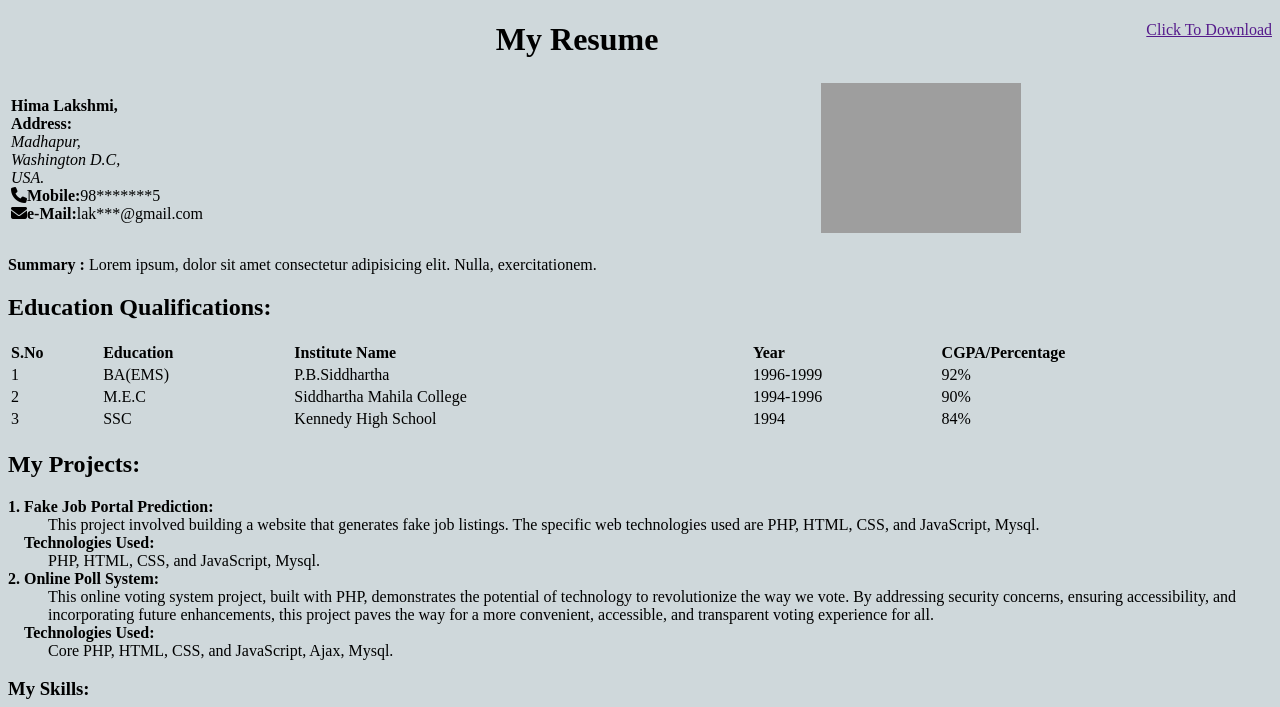
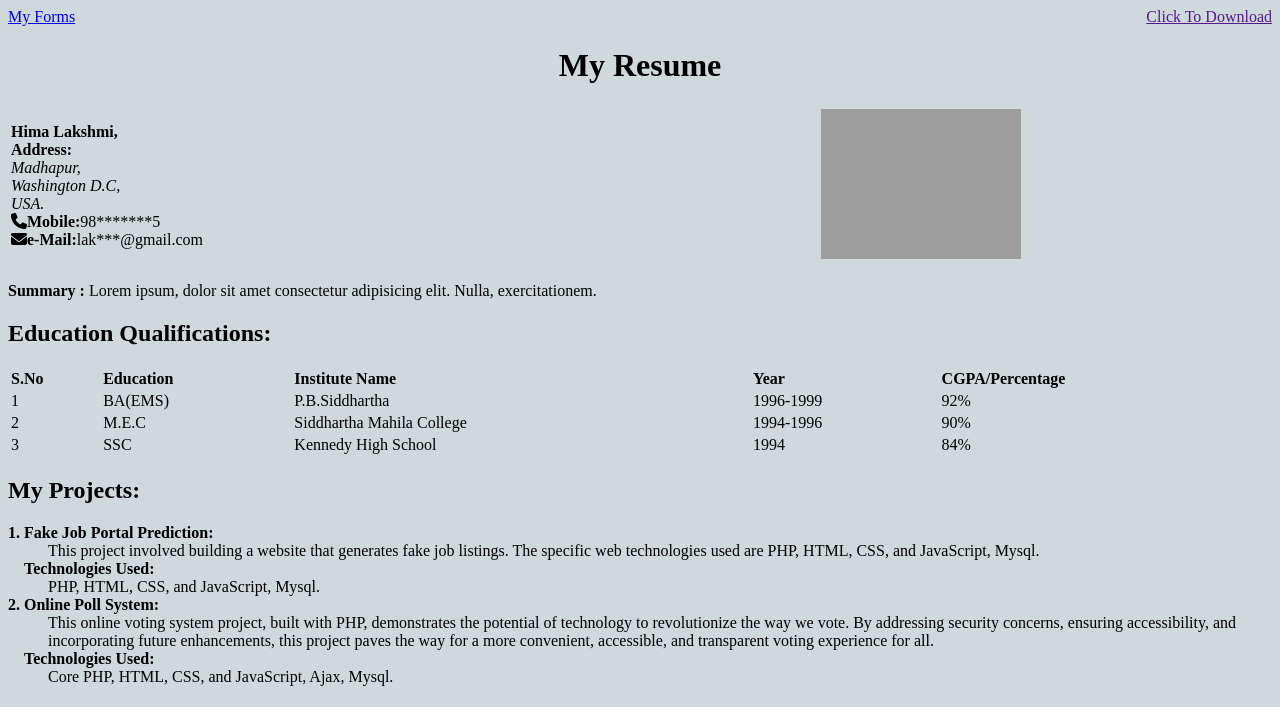
Before and after one commit to HimaLahar/HTML, a plain HTML site: page index.html in a window 1280 px wide. Shown: the top 707 px of the page. Drawn offline with Linux system fonts and the light colour scheme; grey boxes are pictures that could not be loaded.

Commit message:
update links

```diff
--- a/index.html
+++ b/index.html
@@ -14,6 +14,7 @@
     </style>
   </head>
   <body>
+    <a href="./forms.html" >My Forms</a>
     <a href="" download style="float:right;">Click To Download</a>
     <center><h1>My Resume</h1></center>
     <!---I have to change this-->
```
Also changed, not shown: everything.html (added).
